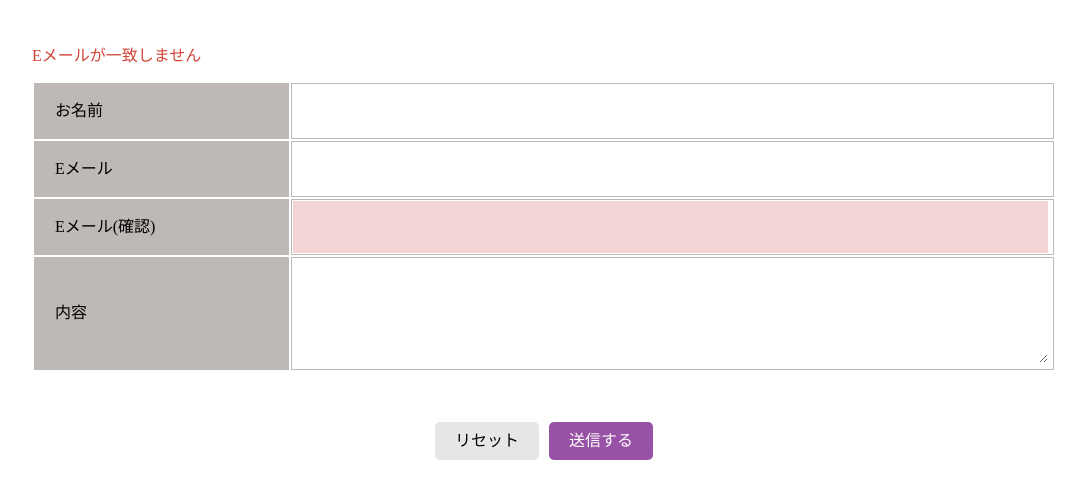
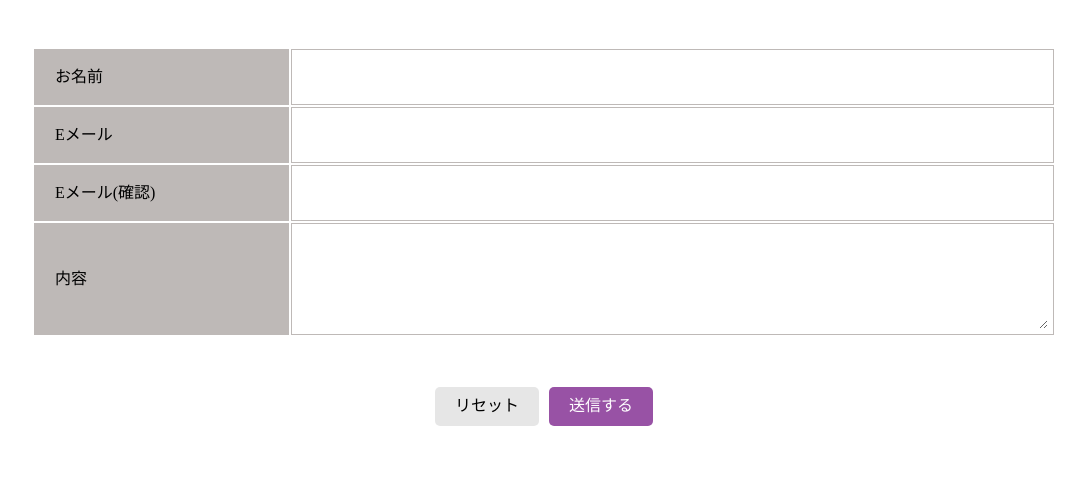
Before and after one commit to kabochapants/DIC_CAFE_SALE, a plain HTML site: page validation.html in a window 1280 px wide. Shown: the part 151-650 px from the top of the page, without its empty margins (96-1181 px from the left). Drawn offline with Linux system fonts and the light colour scheme.

Commit message:
Update validation.html

```diff
--- a/validation.html
+++ b/validation.html
@@ -24,10 +24,9 @@
           </tr>
           <tr class="contact_line">
             <td class="contact_sign"><label for="email_confirm">Eメール(確認)</label></td>
-            <td class="contact_input"><input type="email" name="email_confirm" id="email_confirm" class="alert_bg"></td>
+            <td class="contact_input"><input type="email" name="email_confirm" id="email_confirm"></td>
           </tr>
-          <p id="alert" class="alert_message">Eメールが一致しません</p>
-          <tr class="contact_content">
+          <tr class="contact_content" id="contact_content">
             <td class="contact_sign"><label for="content">内容</label></td>
             <td class="contact_input"><textarea name="content" id="content"></textarea></td>
           </tr>
```
